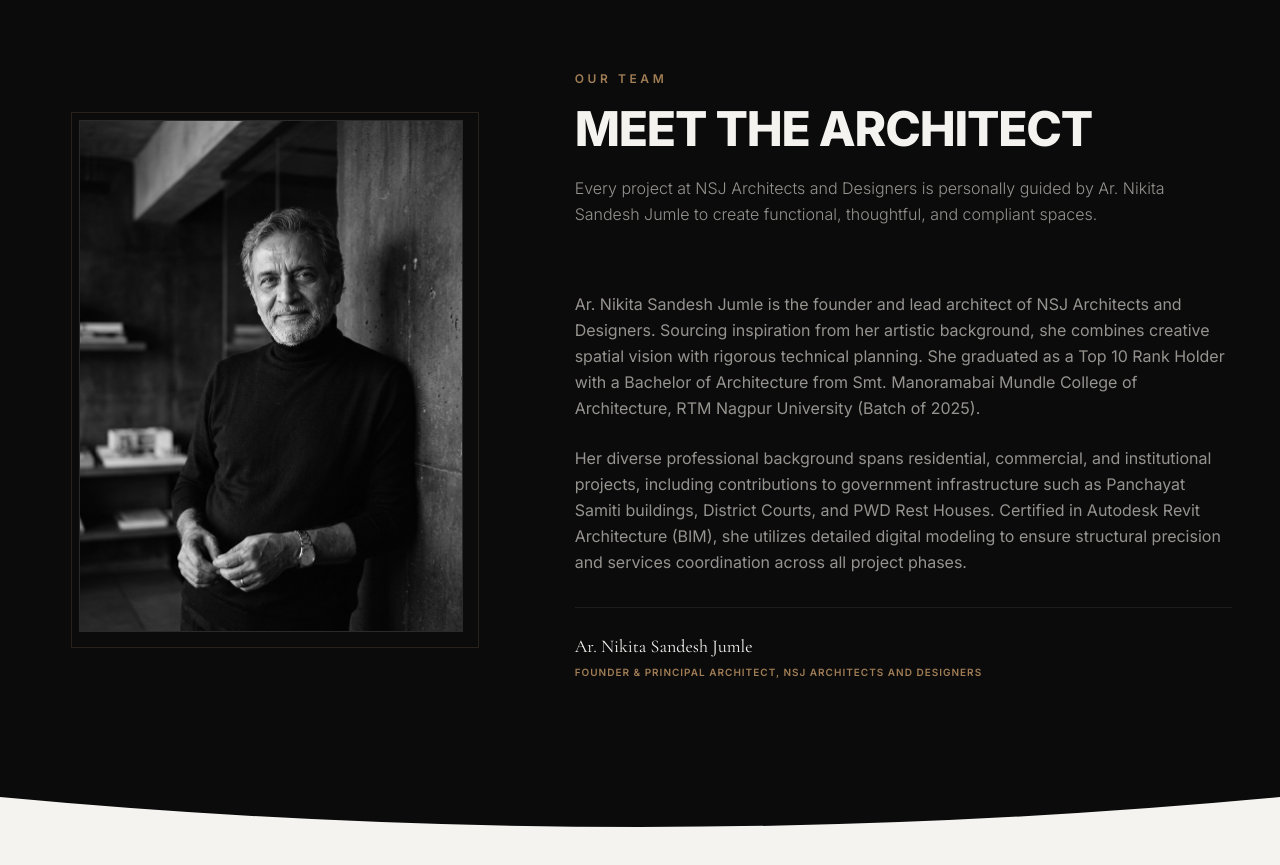
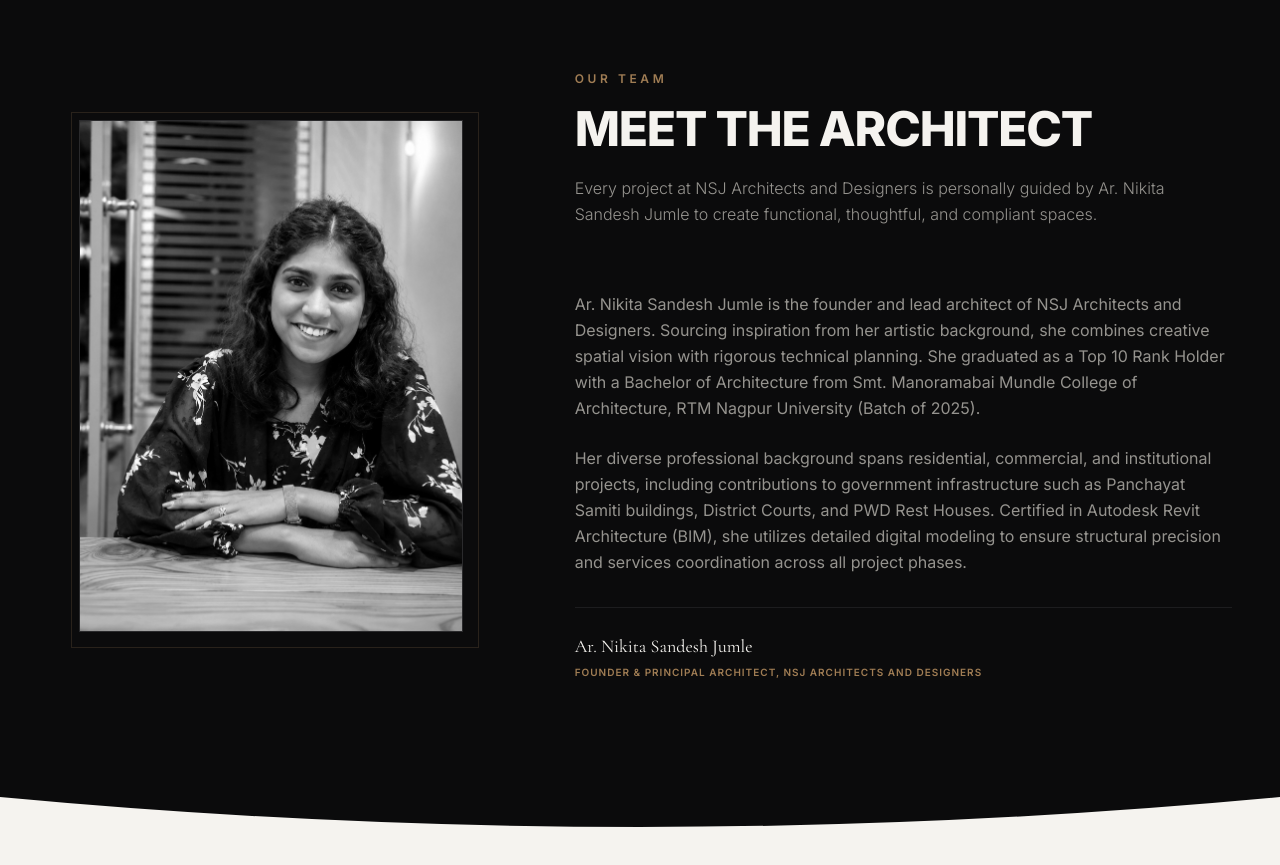
Before and after one commit to korderushi07/NSJ-Website, a Next.js app: page / in a window 1280 px wide. Shown: the part 5700-6565 px from the top of the page. Built offline with nearby package versions, Linux system fonts and the light colour scheme.

Commit message:
add founder profile section with portrait and professional bio

```diff
--- a/src/components/sections/founder.tsx
+++ b/src/components/sections/founder.tsx
@@ -24,7 +24,7 @@
 
               <div className="relative w-full h-full overflow-hidden z-10 border border-studio-border">
                 <Image
-                  src="/images/founder.png"
+                  src="/images/founder.jpg"
                   alt="Principal Architect & Founder - Ar. Nikita Sandesh Jumle"
                   fill
                   sizes="(max-w-768px) 100vw, 350px"
```
Also changed, not shown: public/images/founder.jpg (added), public/images/founder.png (deleted).
